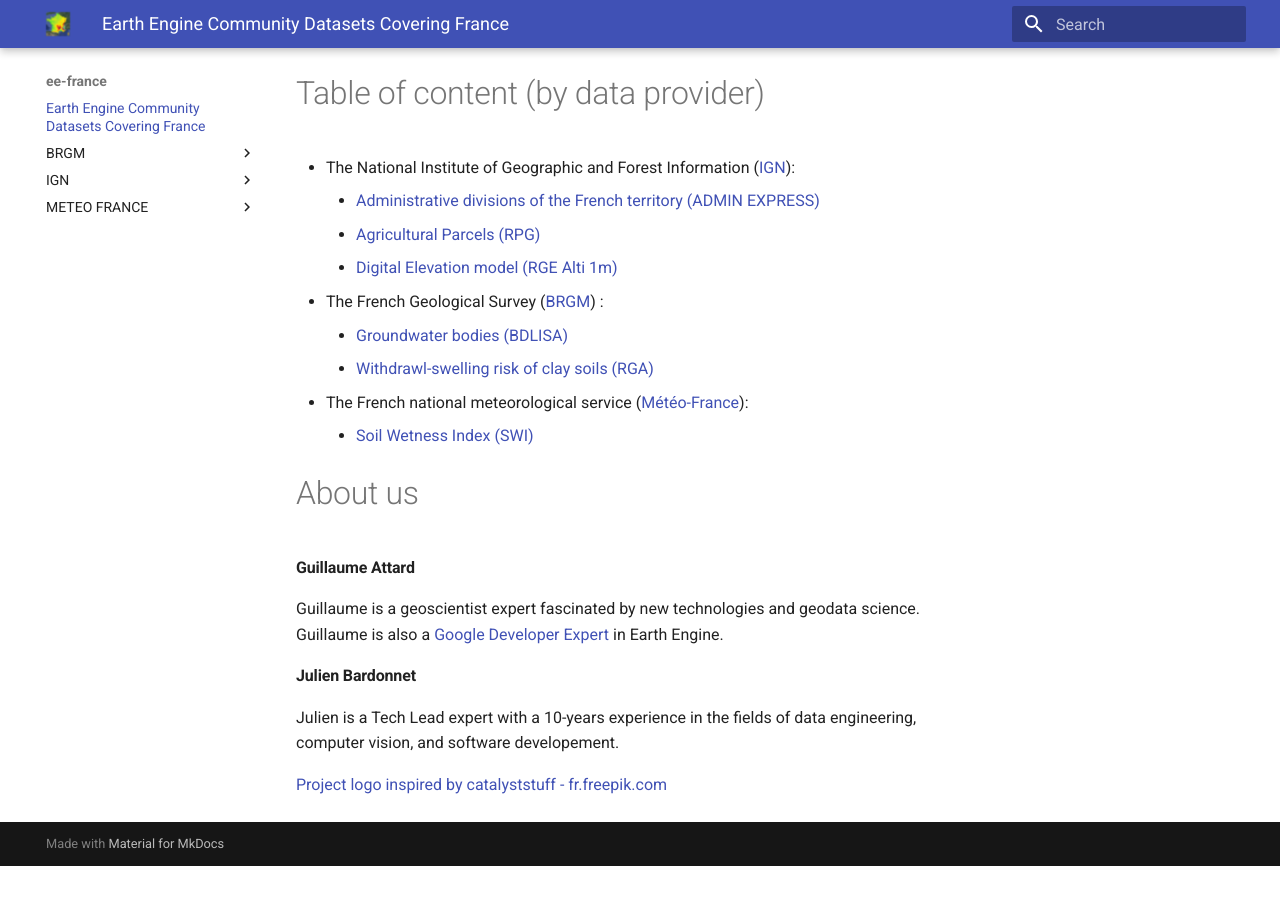
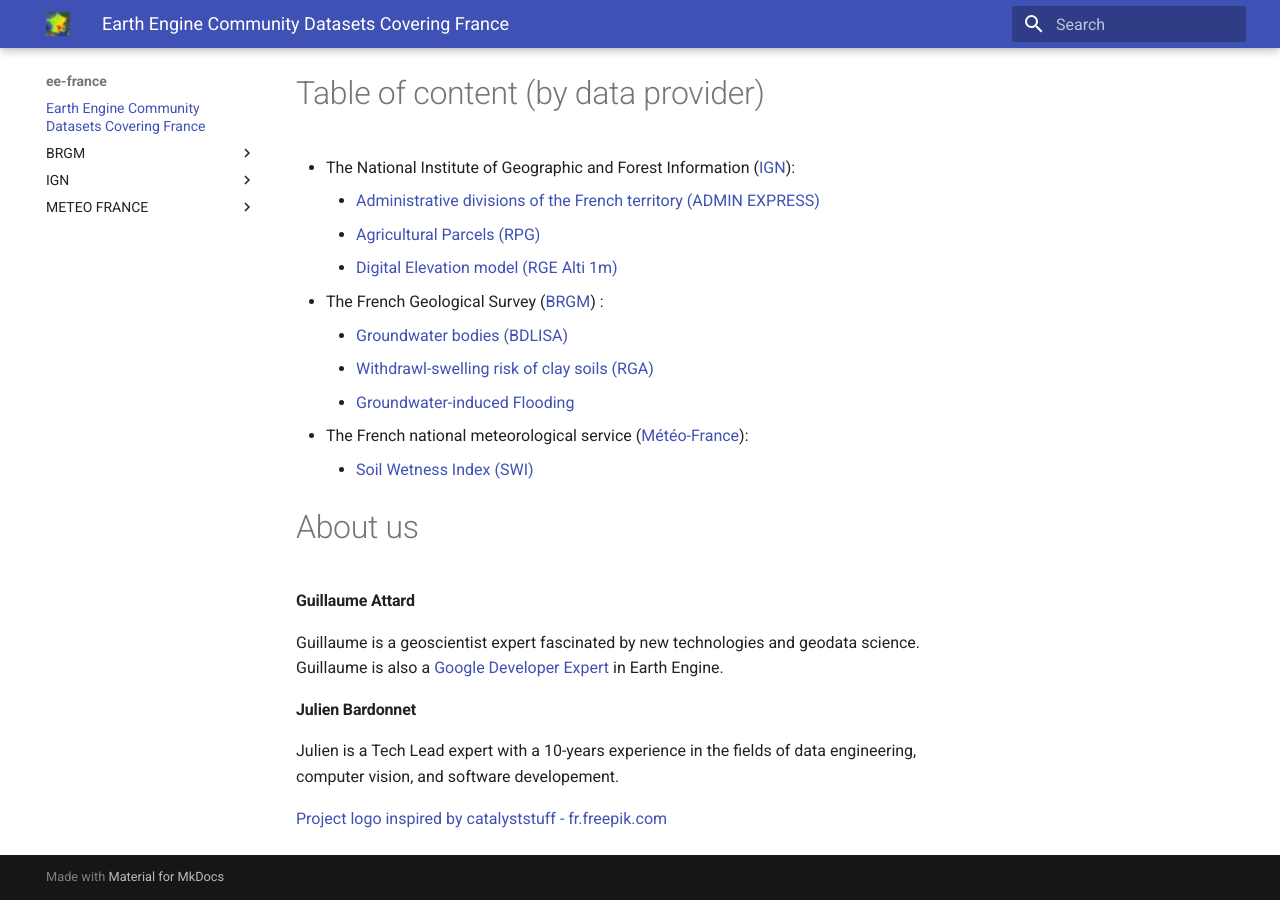
Before and after one commit to geodatafr/geodatafr.github.io, an MkDocs documentation site: the page built from docs/index.md, in a window 1280 px wide and 900 px high, scrolled down 739 px. Built offline with MkDocs 1.6.1 and Material for MkDocs 9.7.7, drawn with Linux system fonts in a browser that asks for light colours; before the commit the page ends 1605 px from its top, so only the background shows below that.

Commit message:
edit index page with IRN

```diff
--- a/docs/index.md
+++ b/docs/index.md
@@ -18,6 +18,7 @@ If your are looking for global datasets please also visit:
 - The French Geological Survey ([BRGM](https://www.brgm.fr/en)) :
     - [Groundwater bodies (BDLISA)](https://geodatafr.github.io/BRGM/BDLISA_Groundwater-bodies/)
     - [Withdrawl-swelling risk of clay soils (RGA)](https://geodatafr.github.io/BRGM/RGA_Withdrawl-swelling_risk_of_clay_soils/)
+    - [Groundwater-induced Flooding](https://geodatafr.github.io/BRGM/IRN_Groundwater-induced_flooding/)
 - The French national meteorological service ([Météo-France](https://meteofrance.com/)):
     - [Soil Wetness Index (SWI)](https://geodatafr.github.io/METEO_FRANCE/SWI_Soil_Wetness_Index/)
 
```
